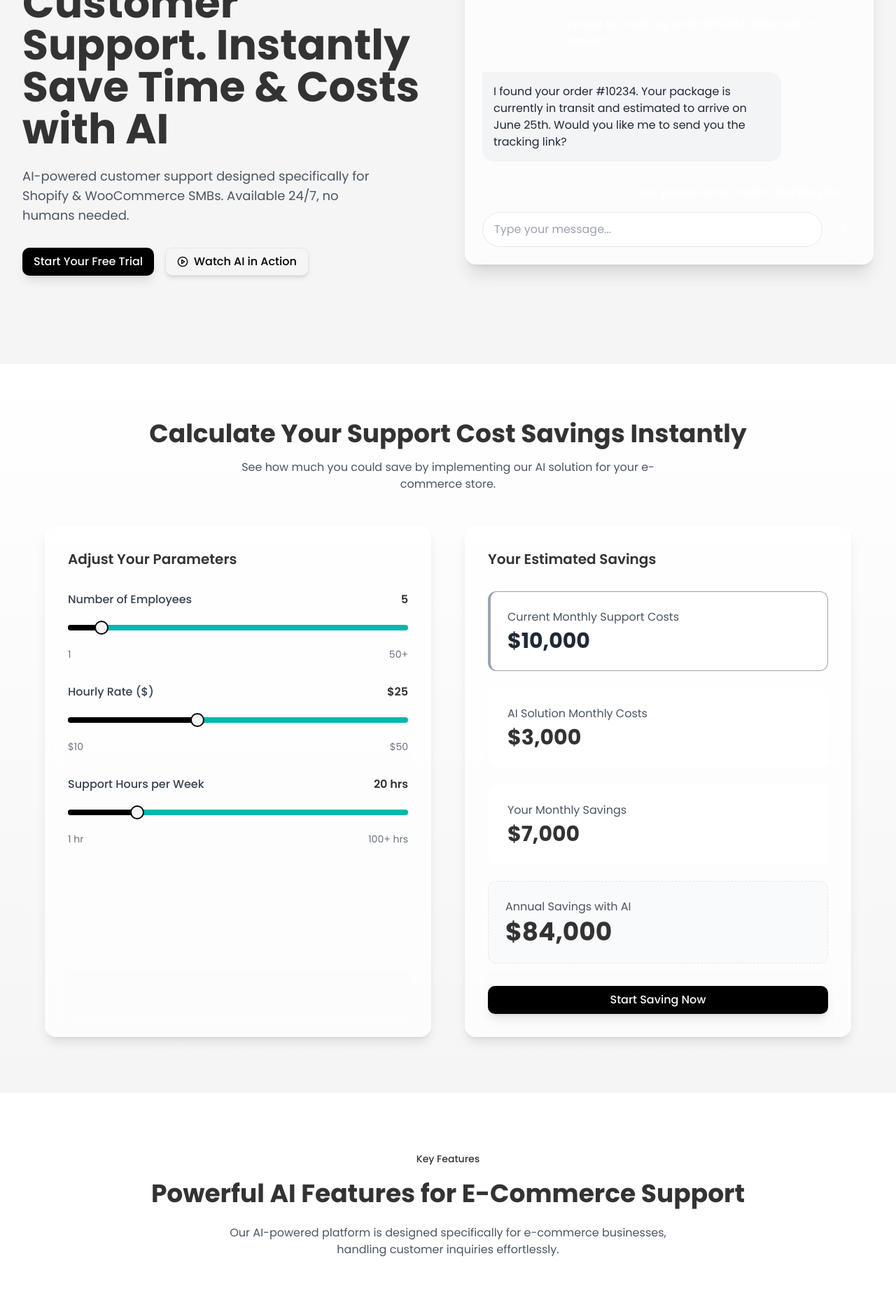
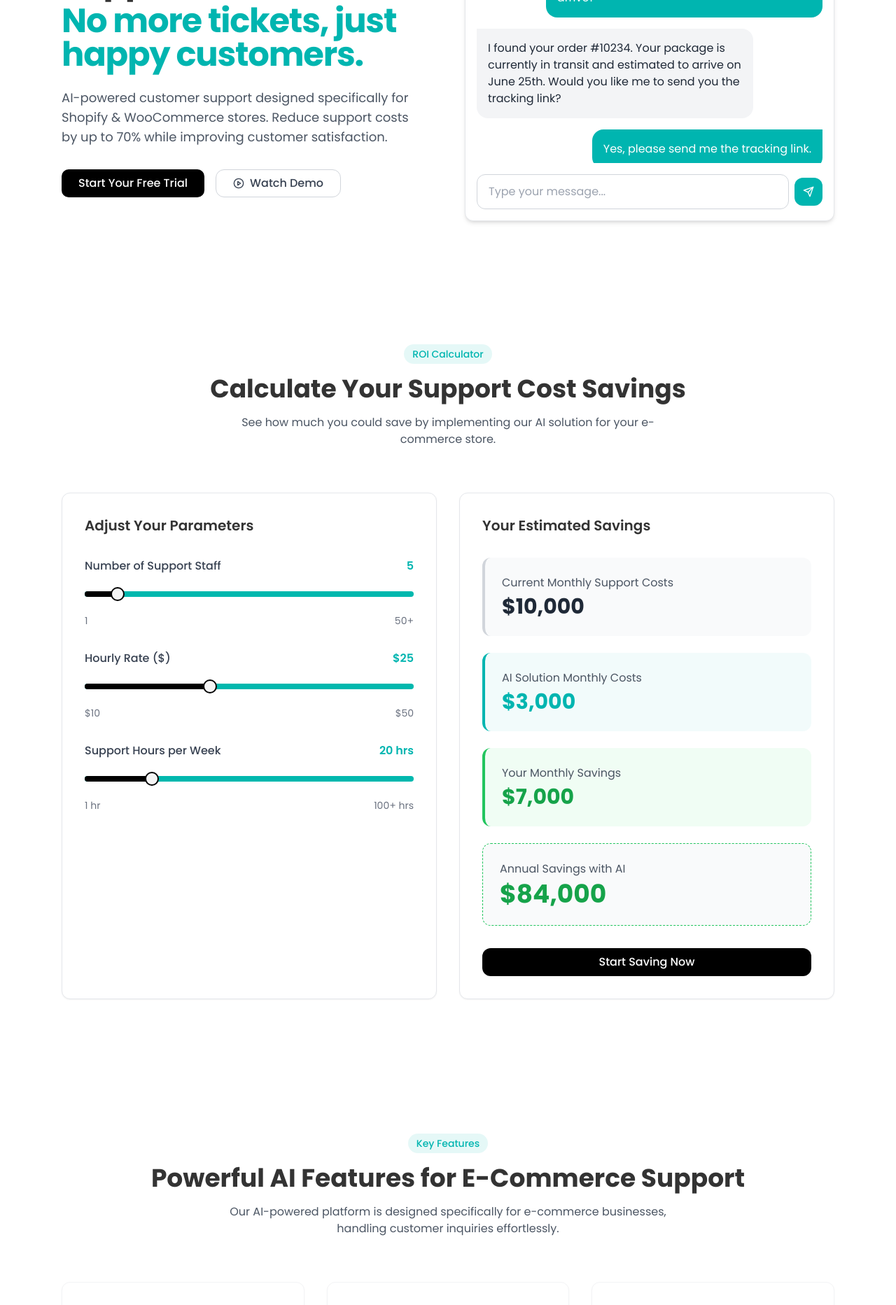
Before and after one commit to Lenc123/chatify-saver-saas, a React (Vite) app: page / in a window 1280 px wide. Shown: the part 280-2145 px from the top of the page at 70% size. Built offline with nearby package versions, Linux system fonts and the light colour scheme.

Commit message:
Update page layout
Update the page layout to match the design of turso.tech, keeping the same sections.

```diff
--- a/src/components/sections/Calculator.tsx
+++ b/src/components/sections/Calculator.tsx
@@ -39,24 +39,27 @@ const Calculator = () => {
   }, []);
 
   return (
-    <section id="calculator-section" className="section-padding bg-gradient-to-b from-white to-brand-lightBlue/30 relative">
-      <div className="container-custom">
-        <AnimatedCard className="text-center mb-12">
-          <h2 className="text-3xl md:text-4xl font-bold mb-4">Calculate Your Support Cost Savings Instantly</h2>
+    <section id="calculator-section" className="turso-section bg-white">
+      <div className="turso-container">
+        <AnimatedCard className="text-center mb-16">
+          <div className="inline-block px-3 py-1 bg-brand-secondary/10 text-brand-secondary rounded-full mb-4 font-medium text-sm">
+            ROI Calculator
+          </div>
+          <h2 className="text-3xl md:text-4xl font-bold mb-4">Calculate Your Support Cost Savings</h2>
           <p className="text-gray-600 max-w-2xl mx-auto">
             See how much you could save by implementing our AI solution for your e-commerce store.
           </p>
         </AnimatedCard>
 
-        <div className="grid grid-cols-1 lg:grid-cols-2 gap-12">
-          <AnimatedCard className="glass-card rounded-2xl p-8">
+        <div className="grid grid-cols-1 lg:grid-cols-2 gap-8">
+          <AnimatedCard className="bg-white rounded-xl border border-gray-200 shadow-sm p-8">
             <h3 className="text-xl font-semibold mb-8">Adjust Your Parameters</h3>
 
             <div className="space-y-8">
               <div>
                 <div className="flex justify-between mb-2">
-                  <label className="font-medium text-gray-700">Number of Employees</label>
-                  <span className="font-semibold text-brand-blue">{employees}</span>
+                  <label className="font-medium text-gray-700">Number of Support Staff</label>
+                  <span className="font-semibold text-brand-secondary">{employees}</span>
                 </div>
                 <Slider
                   value={[employees]}
@@ -75,7 +78,7 @@ const Calculator = () => {
               <div>
                 <div className="flex justify-between mb-2">
                   <label className="font-medium text-gray-700">Hourly Rate ($)</label>
-                  <span className="font-semibold text-brand-blue">${hourlyRate}</span>
+                  <span className="font-semibold text-brand-secondary">${hourlyRate}</span>
                 </div>
                 <Slider
                   value={[hourlyRate]}
@@ -94,7 +97,7 @@ const Calculator = () => {
               <div>
                 <div className="flex justify-between mb-2">
                   <label className="font-medium text-gray-700">Support Hours per Week</label>
-                  <span className="font-semibold text-brand-blue">{hoursPerWeek} hrs</span>
+                  <span className="font-semibold text-brand-secondary">{hoursPerWeek} hrs</span>
                 </div>
                 <Slider
                   value={[hoursPerWeek]}
@@ -112,32 +115,32 @@ const Calculator = () => {
             </div>
           </AnimatedCard>
 
-          <AnimatedCard delay={200} className="glass-card rounded-2xl p-8 flex flex-col">
+          <AnimatedCard delay={200} className="bg-white rounded-xl border border-gray-200 shadow-sm p-8 flex flex-col">
             <h3 className="text-xl font-semibold mb-8">Your Estimated Savings</h3>
 
             <div className="flex-1 space-y-6">
-              <div className="glass-effect rounded-xl p-6 border-l-4 border-gray-400">
+              <div className="bg-gray-50 rounded-lg p-6 border-l-4 border-gray-300">
                 <p className="text-gray-600 mb-1">Current Monthly Support Costs</p>
                 <p className="text-3xl font-bold text-gray-800">${currentMonthlyCost.toLocaleString()}</p>
               </div>
 
-              <div className="glass-effect rounded-xl p-6 border-l-4 border-brand-blue">
+              <div className="bg-brand-secondary/5 rounded-lg p-6 border-l-4 border-brand-secondary">
                 <p className="text-gray-600 mb-1">AI Solution Monthly Costs</p>
-                <p className="text-3xl font-bold text-brand-blue">${aiMonthlyCost.toLocaleString()}</p>
+                <p className="text-3xl font-bold text-brand-secondary">${aiMonthlyCost.toLocaleString()}</p>
               </div>
 
-              <div className="glass-effect rounded-xl p-6 border-l-4 border-brand-green">
+              <div className="bg-green-50 rounded-lg p-6 border-l-4 border-green-500">
                 <p className="text-gray-600 mb-1">Your Monthly Savings</p>
-                <p className="text-3xl font-bold text-brand-green">${monthlySavings.toLocaleString()}</p>
+                <p className="text-3xl font-bold text-green-600">${monthlySavings.toLocaleString()}</p>
               </div>
 
-              <div className="bg-gray-50 rounded-xl p-6 border border-dashed border-brand-green">
+              <div className="bg-gray-50 rounded-lg p-6 border border-dashed border-green-500">
                 <p className="text-gray-600 mb-1">Annual Savings with AI</p>
-                <p className="text-4xl font-bold text-brand-green">${annualSavings.toLocaleString()}</p>
+                <p className="text-4xl font-bold text-green-600">${annualSavings.toLocaleString()}</p>
               </div>
             </div>
 
-            <Button className="btn-primary w-full mt-8 text-base">Start Saving Now</Button>
+            <Button className="w-full mt-8 bg-brand-primary text-white hover:bg-brand-primary/90 rounded-lg py-3 text-base">Start Saving Now</Button>
           </AnimatedCard>
         </div>
       </div>
--- a/src/components/sections/Features.tsx
+++ b/src/components/sections/Features.tsx
@@ -11,31 +11,31 @@ import {
 
 const features = [
   {
-    icon: <MessageSquare size={48} className="text-brand-blue" />,
+    icon: <MessageSquare size={44} className="text-brand-secondary" />,
     title: "Instant AI Responses",
     description: "Automatically handle common e-commerce questions with lightning-fast, accurate replies that delight customers.",
     delay: 0
   },
   {
-    icon: <TruckIcon size={48} className="text-brand-blue" />,
+    icon: <TruckIcon size={44} className="text-brand-secondary" />,
     title: "Order & Tracking Automation",
     description: "Provide customers with real-time order status updates and tracking information without human intervention.",
     delay: 100
   },
   {
-    icon: <RefreshCcw size={48} className="text-brand-blue" />,
+    icon: <RefreshCcw size={44} className="text-brand-secondary" />,
     title: "Automated Returns & Refunds",
     description: "Seamlessly process returns, exchanges, and refunds according to your store policies, reducing manual workload.",
     delay: 200
   },
   {
-    icon: <BarChart4 size={48} className="text-brand-blue" />,
+    icon: <BarChart4 size={44} className="text-brand-secondary" />,
     title: "Sentiment Analysis & Smart Escalations",
     description: "AI recognizes customer emotions and urgency, escalating to human agents only when truly necessary.",
     delay: 300
   },
   {
-    icon: <LineChart size={48} className="text-brand-blue" />,
+    icon: <LineChart size={44} className="text-brand-secondary" />,
     title: "Live Performance Analytics",
     description: "Real-time dashboard showing AI effectiveness, cost savings, and customer satisfaction metrics in one place.",
     delay: 400
@@ -44,17 +44,13 @@ const features = [
 
 const Features = () => {
   return (
-    <section id="features" className="section-padding bg-white relative">
-      {/* Background design elements */}
-      <div className="absolute top-0 right-0 w-1/3 h-1/2 bg-gradient-to-bl from-brand-lightBlue/20 to-transparent rounded-bl-full"></div>
-      <div className="absolute bottom-0 left-0 w-1/3 h-1/2 bg-gradient-to-tr from-brand-lightBlue/20 to-transparent rounded-tr-full"></div>
-
-      <div className="container-custom relative z-10">
+    <section id="features" className="turso-section bg-white">
+      <div className="turso-container">
         <AnimatedCard className="text-center mb-16">
-          <div className="inline-block px-3 py-1 bg-brand-lightBlue text-brand-blue rounded-full mb-4 font-medium text-sm">
+          <div className="inline-block px-3 py-1 bg-brand-secondary/10 text-brand-secondary rounded-full mb-4 font-medium text-sm">
             Key Features
           </div>
-          <h2 className="text-3xl md:text-4xl font-bold mb-6">Powerful AI Features for E-Commerce Support</h2>
+          <h2 className="text-3xl md:text-4xl font-bold mb-4">Powerful AI Features for E-Commerce Support</h2>
           <p className="text-gray-600 max-w-2xl mx-auto">
             Our AI-powered platform is designed specifically for e-commerce businesses, handling customer inquiries effortlessly.
           </p>
@@ -62,8 +58,8 @@ const Features = () => {
 
         <div className="grid grid-cols-1 md:grid-cols-2 lg:grid-cols-3 gap-8">
           {features.map((feature, index) => (
-            <AnimatedCard key={index} delay={feature.delay} className="glass-card rounded-xl p-8 hover:shadow-xl transition-all duration-300 hover:translate-y-[-5px] group">
-              <div className="p-4 bg-brand-lightBlue/50 rounded-lg inline-block mb-6 group-hover:bg-brand-blue/10 transition-colors duration-300">
+            <AnimatedCard key={index} delay={feature.delay} className="turso-card p-8 hover:translate-y-[-5px] group">
+              <div className="p-3 bg-brand-secondary/10 rounded-lg inline-block mb-6 group-hover:bg-brand-secondary/20 transition-colors duration-300">
                 {feature.icon}
               </div>
               <h3 className="text-xl font-semibold mb-3">{feature.title}</h3>
--- a/src/components/sections/Hero.tsx
+++ b/src/components/sections/Hero.tsx
@@ -16,30 +16,26 @@ const Hero = () => {
   }, []);
 
   return (
-    <section className="min-h-screen pt-24 pb-20 flex items-center relative overflow-hidden">
-      {/* Background Elements */}
-      <div className="absolute -top-16 -right-16 w-64 h-64 bg-brand-lightBlue rounded-full filter blur-3xl opacity-30 animate-spin-slow"></div>
-      <div className="absolute -bottom-16 -left-16 w-64 h-64 bg-brand-blue rounded-full filter blur-3xl opacity-20 animate-spin-slow"></div>
-
-      <div className="container-custom relative z-10">
+    <section className="pt-24 pb-20 bg-white overflow-hidden">
+      <div className="turso-container relative z-10">
         <div className="grid grid-cols-1 lg:grid-cols-2 gap-12 items-center">
           <div className={`transition-all duration-1000 ease-out ${isVisible ? 'opacity-100 translate-x-0' : 'opacity-0 -translate-x-12'}`}>
-            <div className="inline-block px-3 py-1 bg-brand-lightBlue text-brand-blue rounded-full mb-6 font-medium text-sm animate-pulse-slow">
+            <div className="inline-block px-3 py-1 bg-brand-secondary/10 text-brand-secondary rounded-full mb-6 font-medium text-sm">
               AI-Powered Support for E-commerce
             </div>
-            <h1 className="text-4xl md:text-5xl lg:text-6xl font-bold leading-tight mb-6">
+            <h1 className="turso-heading mb-6 tracking-tight">
               Automate Customer Support.
-              <span className="text-brand-blue"> Instantly Save Time & Costs</span> with AI
+              <span className="text-brand-secondary block mt-2">No more tickets, just happy customers.</span>
             </h1>
             <p className="text-lg text-gray-600 mb-8 max-w-lg">
-              AI-powered customer support designed specifically for Shopify & WooCommerce SMBs. Available 24/7, no humans needed.
+              AI-powered customer support designed specifically for Shopify & WooCommerce stores. Reduce support costs by up to 70% while improving customer satisfaction.
             </p>
             <div className="flex flex-col sm:flex-row gap-4">
-              <Button className="btn-primary text-base">Start Your Free Trial</Button>
+              <Button className="turso-button text-base px-6 py-3">Start Your Free Trial</Button>
               <Dialog>
                 <DialogTrigger asChild>
-                  <Button variant="outline" className="btn-secondary text-base flex items-center gap-2">
-                    <PlayCircle size={20} /> Watch AI in Action
+                  <Button variant="outline" className="bg-transparent border border-gray-300 text-gray-700 px-6 py-3 rounded-lg text-base flex items-center gap-2 hover:bg-gray-50">
+                    <PlayCircle size={20} /> Watch Demo
                   </Button>
                 </DialogTrigger>
                 <DialogContent className="sm:max-w-[800px] p-0 bg-transparent border-none">
@@ -54,7 +50,7 @@ const Hero = () => {
           </div>
 
           <div className={`relative transition-all duration-1000 ease-out ${isVisible ? 'opacity-100 translate-x-0' : 'opacity-0 translate-x-12'}`}>
-            <div className="glass-card rounded-2xl p-6 shadow-xl relative overflow-hidden h-[500px] w-full">
+            <div className="bg-white rounded-xl border border-gray-200 shadow-md relative overflow-hidden h-[500px] w-full">
               <div className="absolute top-3 left-3 flex space-x-2">
                 <div className="w-3 h-3 bg-red-500 rounded-full"></div>
                 <div className="w-3 h-3 bg-yellow-500 rounded-full"></div>
@@ -62,7 +58,7 @@ const Hero = () => {
               </div>
 
               <div className="flex flex-col h-full pt-8">
-                <div className="flex-1 flex flex-col gap-4 overflow-hidden">
+                <div className="flex-1 flex flex-col gap-4 overflow-hidden px-4">
                   <div className="flex justify-start">
                     <div className="bg-gray-100 rounded-2xl rounded-tl-none p-4 max-w-[80%] animate-fade-in" style={{animationDelay: '0.3s'}}>
                       <p className="text-gray-800">Hi there! How can I help with your order today?</p>
@@ -70,7 +66,7 @@ const Hero = () => {
                   </div>
 
                   <div className="flex justify-end">
-                    <div className="bg-brand-blue rounded-2xl rounded-tr-none p-4 max-w-[80%] text-white animate-fade-in" style={{animationDelay: '0.9s'}}>
+                    <div className="bg-brand-secondary rounded-2xl rounded-tr-none p-4 max-w-[80%] text-white animate-fade-in" style={{animationDelay: '0.9s'}}>
                       <p>I need to track my order #10234. When will it arrive?</p>
                     </div>
                   </div>
@@ -82,26 +78,26 @@ const Hero = () => {
                   </div>
 
                   <div className="flex justify-end">
-                    <div className="bg-brand-blue rounded-2xl rounded-tr-none p-4 max-w-[80%] text-white animate-fade-in" style={{animationDelay: '2.1s'}}>
+                    <div className="bg-brand-secondary rounded-2xl rounded-tr-none p-4 max-w-[80%] text-white animate-fade-in" style={{animationDelay: '2.1s'}}>
                       <p>Yes, please send me the tracking link.</p>
                     </div>
                   </div>
 
                   <div className="flex justify-start">
                     <div className="bg-gray-100 rounded-2xl rounded-tl-none p-4 max-w-[80%] animate-fade-in" style={{animationDelay: '2.7s'}}>
-                      <p className="text-gray-800">Here's your tracking link: <a href="#" className="text-brand-blue underline">https://track.shipping.com/10234</a></p>
+                      <p className="text-gray-800">Here's your tracking link: <a href="#" className="text-brand-secondary underline">https://track.shipping.com/10234</a></p>
                       <p className="text-gray-800 mt-2">Is there anything else I can help you with today?</p>
                     </div>
                   </div>
                 </div>
 
-                <div className="mt-4 flex gap-2 items-center">
+                <div className="mt-4 flex gap-2 items-center px-4 pb-4">
                   <input
                     type="text"
                     placeholder="Type your message..."
-                    className="flex-1 px-4 py-3 rounded-full border focus:outline-none focus:ring-2 focus:ring-brand-blue"
+                    className="flex-1 px-4 py-3 rounded-lg border border-gray-300 focus:outline-none focus:ring-2 focus:ring-brand-secondary focus:border-transparent"
                   />
-                  <Button className="rounded-full p-3 bg-brand-blue text-white">
+                  <Button className="rounded-lg p-3 bg-brand-secondary text-white hover:bg-brand-secondary/90">
                     <svg xmlns="http://www.w3.org/2000/svg" width="20" height="20" viewBox="0 0 24 24" fill="none" stroke="currentColor" strokeWidth="2" strokeLinecap="round" strokeLinejoin="round">
                       <path d="m22 2-7 20-4-9-9-4Z" />
                       <path d="M22 2 11 13" />
--- a/src/index.css
+++ b/src/index.css
@@ -76,7 +76,7 @@
   }
 
   .section-padding {
-    @apply py-20 px-4 md:px-8;
+    @apply py-16 md:py-24 px-4 md:px-8;
   }
 
   .container-custom {
@@ -88,25 +88,54 @@
   }
 
   .btn-primary {
-    @apply bg-brand-primary text-white px-6 py-3 rounded-xl font-medium shadow-lg hover:shadow-xl transition-all duration-300 hover:translate-y-[-2px] active:translate-y-[0px];
+    @apply bg-brand-primary text-white px-6 py-3 rounded-lg font-medium shadow-md hover:shadow-lg transition-all duration-300 hover:bg-brand-primary/90;
   }
 
   .btn-secondary {
-    @apply bg-white text-brand-primary border border-brand-primary px-6 py-3 rounded-xl font-medium shadow-md hover:shadow-lg transition-all duration-300 hover:translate-y-[-2px] active:translate-y-[0px];
+    @apply bg-white text-brand-primary border border-brand-primary px-6 py-3 rounded-lg font-medium shadow-md hover:shadow-lg transition-all duration-300 hover:bg-gray-50;
   }
 
   .btn-accent {
-    @apply bg-brand-accent text-white px-6 py-3 rounded-xl font-medium shadow-lg hover:shadow-xl transition-all duration-300 hover:translate-y-[-2px] active:translate-y-[0px];
+    @apply bg-brand-accent text-white px-6 py-3 rounded-lg font-medium shadow-md hover:shadow-lg transition-all duration-300 hover:bg-brand-accent/90;
   }
 
   .slide-up-animation {
     opacity: 0;
     transform: translateY(20px);
-    transition: opacity 0.8s ease, transform 0.8s ease;
+    transition: opacity 0.6s ease, transform 0.6s ease;
   }
 
   .slide-up-animation.active {
     opacity: 1;
     transform: translateY(0);
   }
+
+  /* Turso-inspired styling */
+  .turso-gradient {
+    @apply bg-gradient-to-r from-brand-secondary to-brand-secondary/70;
+  }
+
+  .turso-card {
+    @apply bg-white rounded-xl shadow-sm border border-gray-100 hover:shadow-md transition-all duration-300;
+  }
+
+  .turso-button {
+    @apply bg-brand-primary text-white rounded-lg px-5 py-3 font-medium hover:bg-brand-primary/90 transition-colors;
+  }
+
+  .turso-section {
+    @apply py-16 md:py-24;
+  }
+
+  .turso-container {
+    @apply max-w-6xl mx-auto px-4 sm:px-6;
+  }
+
+  .turso-heading {
+    @apply text-3xl md:text-4xl lg:text-5xl font-bold;
+  }
+
+  .turso-subheading {
+    @apply text-xl text-gray-600 max-w-2xl mx-auto mt-4;
+  }
 }
--- a/src/pages/Index.tsx
+++ b/src/pages/Index.tsx
@@ -38,16 +38,20 @@ const Index = () => {
   }, []);
 
   return (
-    <div className="min-h-screen flex flex-col">
+    <div className="min-h-screen flex flex-col bg-white">
       <Header />
 
       <main className="flex-grow">
         <Hero />
         <Calculator />
         <Features />
-        <SocialProof />
+        <div className="bg-gray-50">
+          <SocialProof />
+        </div>
         <StandsOut />
-        <Integration />
+        <div className="bg-gray-50">
+          <Integration />
+        </div>
         <Timeline />
         <Cta />
       </main>
```
Also changed, not shown: src/components/sections/Cta.tsx (+6 -10 lines), src/components/sections/Integration.tsx (+27 -30 lines), src/components/sections/StandsOut.tsx (+16 -20 lines), src/components/sections/Timeline.tsx (+17 -30 lines).
